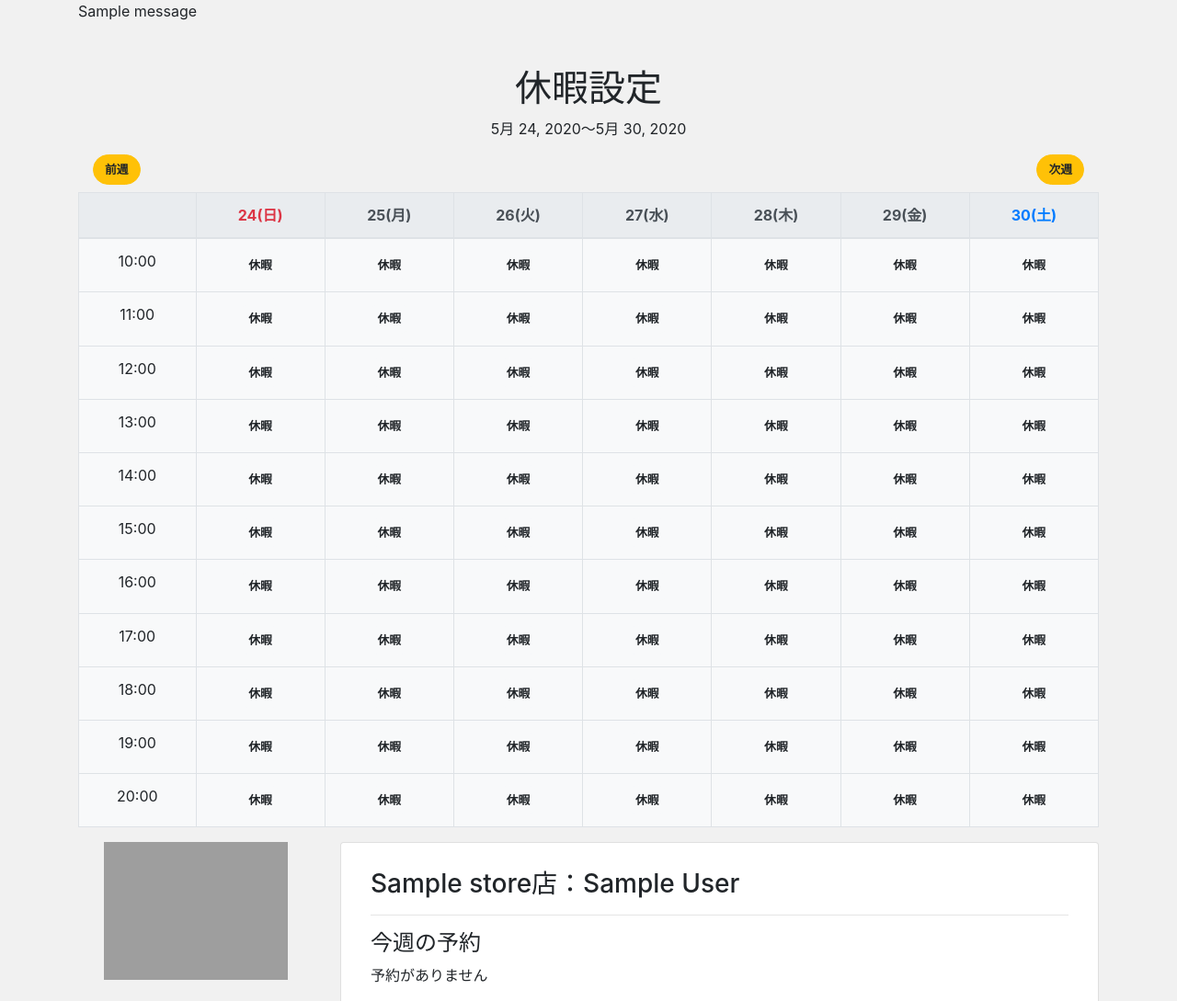
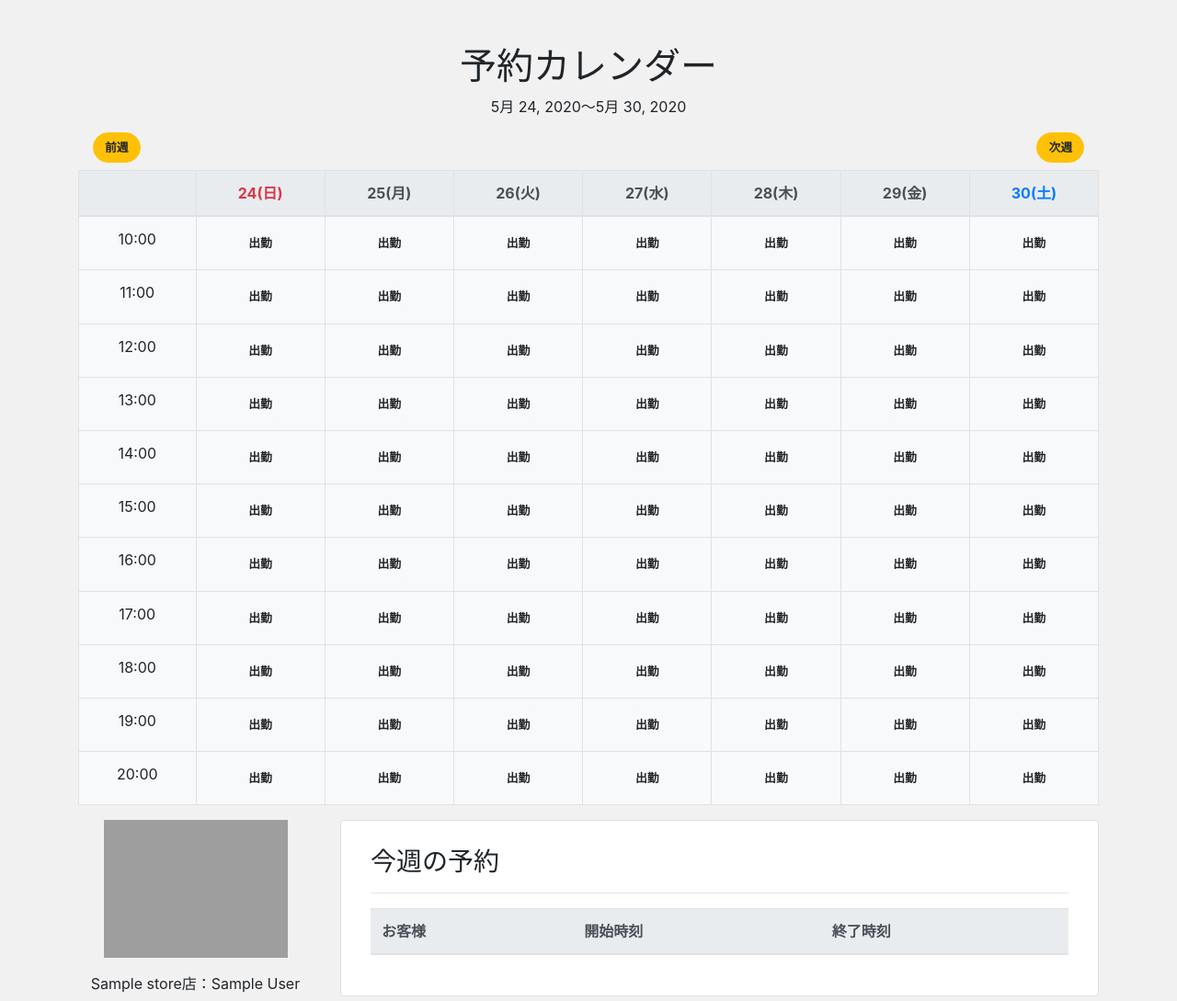
Before and after one commit to haruyasu/django-booking, a Django app: page /mypage/2020/05/24/ in a window 1280 px wide. Shown: the part 56-1145 px from the top of the page at 92% size. Run offline with Django 3.2, Linux system fonts and the light colour scheme; a user stored in the database is signed in; tables that the repository leaves empty hold one stand-in row (values such as "Sample post"); one stand-in notice (Sample message) is shown; lists and menus that the app fills with data are empty; parts of the project's set-up code (start-up, migrations or seed data) failed here and were passed over; some libraries are stand-ins or nearby versions; grey boxes are pictures that could not be loaded.

Commit message:
:rocket: 予約サイト完成

```diff
--- a/app/templates/app/base.html
+++ b/app/templates/app/base.html
@@ -29,7 +29,7 @@
                 </li>
                 {% else %}
                 <li class="nav-item">
-                    <a class="nav-link" href="{% url 'account_signup' %}">サインアップ</a>
+                    <a class="nav-link" href="{% url 'account_signup' %}">サインアップ(スタッフ)</a>
                 </li>
                 <li class="nav-item">
                     <a class="nav-link" href="{% url 'account_login' %}">ログイン</a>
@@ -41,10 +41,6 @@
 
     <main>
         <div class="container">
-            {% for message in messages %}
-                <p>{{ message }}</p>
-            {% endfor %}
-
             {% block content %}
             {% endblock %}
         </div>
--- a/app/templates/app/calendar.html
+++ b/app/templates/app/calendar.html
@@ -3,6 +3,10 @@
 {% block content %}
 
 <div class="text-center my-5">
+    {% for message in messages %}
+        <h2 class="text-danger mb-5">{{ message }}</h2>
+    {% endfor %}
+
     <div class="row">
         <div class="col-md-6 mb-4 text-center calendar">
             <img src="/{{ staff_data.user.image.url }}" class="img-fluid" alt="">
--- a/app/templates/app/mypage.html
+++ b/app/templates/app/mypage.html
@@ -3,7 +3,7 @@
 {% block content %}
 <div class="text-center my-5">
     <div class="mb-3">
-        <h1>休暇設定</h1>
+        <h1>予約カレンダー</h1>
         <p>{{ start_day }}～{{ end_day }}</p>
     </div>
 
@@ -40,7 +40,7 @@
                         {% if book == "" %}
                             <form method="POST" action="{% url 'holiday' datetime.year datetime.month datetime.day booking_hour %}">
                                 {% csrf_token %}
-                                <button class="btn btn-light" type="submit">休暇</button>
+                                <button class="btn btn-light" type="submit">出勤</button>
                             </form>
                         {% else %}
                             {% if book == None %}
@@ -48,7 +48,7 @@
                             {% else %}
                                 <p class="mb-0 font-weight-bold text-success">{{ book }}様</p>
                             {% endif %}
-                            <form method="POST" action="{% url 'holiday' datetime.year datetime.month datetime.day booking_hour %}">
+                            <form method="POST" action="{% url 'delete' datetime.year datetime.month datetime.day booking_hour %}">
                                 {% csrf_token %}
                                 <button class="btn btn-danger" type="submit">取消</button>
                             </form>
@@ -63,16 +63,16 @@
 
     <div class="row">
         <div class="col-md-3 mb-4 text-center mypage">
-            <img src="/{{ staff_data.user.image.url }}" class="img-fluid" alt="">
+            <img class="mb-3" src="/{{ staff_data.user.image.url }}" class="img-fluid" alt="">
+            <p>{{ staff_data.store.name }}店：{{ staff_data.user.first_name }} {{ staff_data.user.last_name }}</p>
         </div>
 
         <div class="col-md-9 mb-4">
             <div class="card">
                 <div class="card-body px-2 py-1">
                     <div class="p-4 text-left">
-                        <h3>{{ staff_data.store.name }}店：{{ staff_data.user.first_name }} {{ staff_data.user.last_name }}</h3>
+                        <h3>今週の予約</h3>
                         <hr>
-                        <h4>今週の予約</h4>
                         <table class="table">
                             <thead class="thead-light">
                                 <tr>
@@ -90,8 +90,6 @@
                                             <td>{{ booking.end }}</td>
                                         </tr>
                                     {% endif %}
-                                {% empty %}
-                                    <p>予約がありません</p>
                                 {% endfor %}
                             </tbody>
                         </table>
--- a/app/urls.py
+++ b/app/urls.py
@@ -10,5 +10,5 @@
     path('thanks/', views.ThanksView.as_view(), name='thanks'),
     path('mypage/<int:year>/<int:month>/<int:day>/', views.MyPageView.as_view(), name='mypage'),
     path('mypage/holiday/<int:year>/<int:month>/<int:day>/<int:hour>/', views.Holiday, name='holiday'),
-    path('mypage/delete/<int:pk>/<int:year>/<int:month>/<int:day>/', views.Delete, name='delete'),
+    path('mypage/delete/<int:year>/<int:month>/<int:day>/<int:hour>/', views.Delete, name='delete'),
 ]
--- a/app/views.py
+++ b/app/views.py
@@ -1,16 +1,10 @@
 from datetime import datetime, date, timedelta, time
-from django.conf import settings
 from django.db.models import Q
 from django.shortcuts import get_object_or_404, redirect, render
 from django.utils import timezone
-from django.views import generic
 from django.views.generic import View, TemplateView, DeleteView
 from app.models import Store, Staff, Booking
-from accounts.models import CustomUser
 from django.contrib import messages
-from django.utils.timezone import make_aware
-from django.urls import reverse_lazy
-from django.core.exceptions import PermissionDenied
 from django.views.decorators.http import require_POST
 from app.forms import BookingForm
 from django.contrib.auth.mixins import LoginRequiredMixin
@@ -21,7 +15,7 @@
         if request.user.is_authenticated:
             today = date.today()
             weekday = today.weekday()
-            # 日曜日から
+            # カレンダー日曜日開始
             if weekday != 6:
                 start_date = today - timedelta(days=weekday + 1)
             return redirect('mypage', start_date.year, start_date.month, start_date.day)
@@ -118,7 +112,7 @@
         end_time = datetime(year=year, month=month, day=day, hour=hour + 1)
         booking_data = Booking.objects.filter(staff=staff_data, start=start_time)
         if booking_data.exists():
-            messages.error(self.request, '既に予約があります')
+            messages.error(self.request, '既に予約があります。別の日時で予約をお願いします。')
         else:
             form = BookingForm(request.POST or None)
             if form.is_valid():
@@ -189,6 +183,7 @@
     start_time = datetime(year=year, month=month, day=day, hour=hour)
     end_time = datetime(year=year, month=month, day=day, hour=hour + 1)
 
+    # 予約追加
     Booking.objects.create(
         staff=staff_data,
         start=start_time,
@@ -197,20 +192,23 @@
 
     start_date = date(year=year, month=month, day=day)
     weekday = start_date.weekday()
-    # 日曜日から
+    # カレンダー日曜日開始
     if weekday != 6:
         start_date = start_date - timedelta(days=weekday + 1)
     return redirect('mypage', year=start_date.year, month=start_date.month, day=start_date.day)
 
 
 @require_POST
-def Delete(request, pk, year, month, day):
-    booking_data = Booking.objects.get(id=pk)
+def Delete(request, year, month, day, hour):
+    start_time = datetime(year=year, month=month, day=day, hour=hour)
+    booking_data = Booking.objects.filter(start=start_time)
+
+    # 予約削除
     booking_data.delete()
 
     start_date = date(year=year, month=month, day=day)
     weekday = start_date.weekday()
-    # 日曜日から
+    # カレンダー日曜日開始
     if weekday != 6:
         start_date = start_date - timedelta(days=weekday + 1)
     return redirect('mypage', year=start_date.year, month=start_date.month, day=start_date.day)
```
